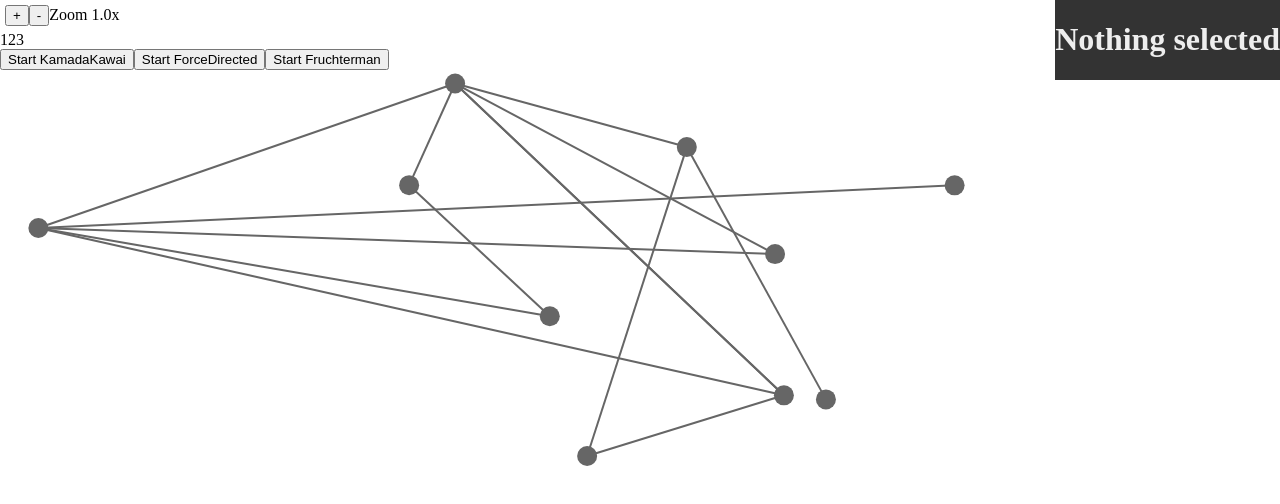
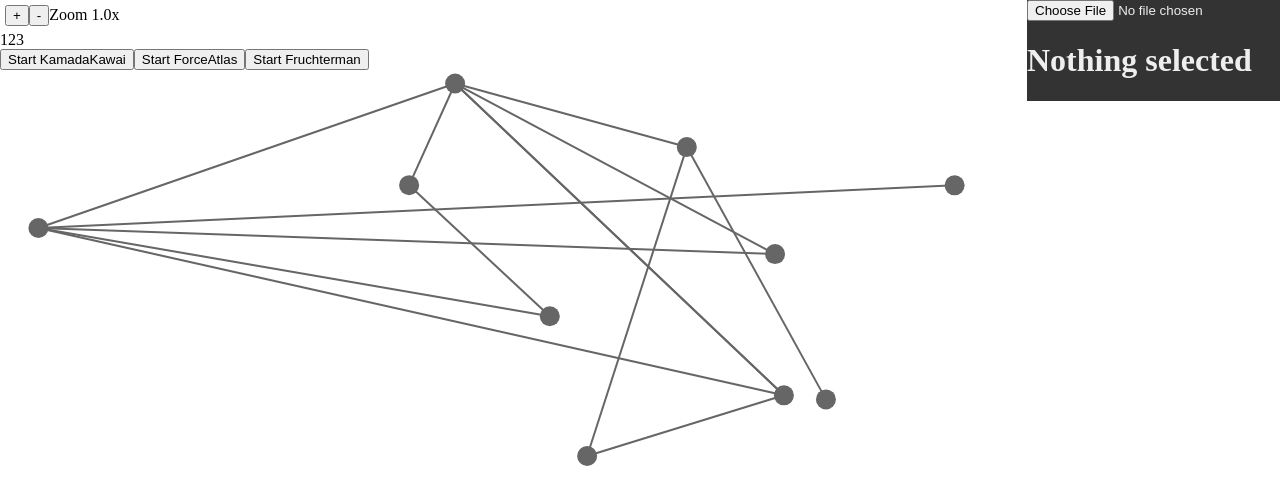
Before and after one commit to emkons/NetVisual, a Preact app: page / in a window 1280 px wide. Shown: the top 504 px of the page. Built offline with nearby package versions, Linux system fonts and the light colour scheme.

Commit message:
Add GraphML parser

```diff
--- a/src/Graphy/classes/Graph.ts
+++ b/src/Graphy/classes/Graph.ts
@@ -4,9 +4,15 @@ import Settings from './Settings'
 import Graphy from '../Graphy'
 import { INodeCamProps } from './Camera'
 import { ILayoutProps } from './ILayoutProps'
+import nanoid from 'nanoid'
+
+export interface ArbitraryData {
+  [key: string]: any
+}
 
 export interface DataObject {
   id: ID
+  data?: ArbitraryData
   color?: string
   x?: number
   y?: number
@@ -64,6 +70,8 @@ export default class Graph extends GraphyComponent {
     if (this.nodesIndex[node.id]) {
       throw `Node with id ${node.id} already exists`
     }
+    if (!node.x) node.x = Math.random() * 500
+    if (!node.y) node.y = Math.random() * 500
 
     this.adjacencyListIn[node.id] = {}
     this.adjacencyListOut[node.id] = {}
@@ -82,19 +90,25 @@ export default class Graph extends GraphyComponent {
       })
     }
     if (graph.edges) {
-      graph.edges
-        .map(edge => {
-          if (typeof edge.source === 'string') {
-            edge.source = this.nodesIndex[edge.source]
-          }
-          if (typeof edge.target === 'string') {
-            edge.target = this.nodesIndex[edge.target]
-          }
-          return edge
-        })
-        .forEach(edge => {
-          this.addEdge(edge)
-        })
+      graph.edges.forEach(edge => {
+        this.addEdge(edge)
+      })
+    }
+  }
+
+  public clear(): void {
+    this.nodesArray.length = 0
+    this.edgesArray.length = 0
+    this._clearObj(this.nodesIndex)
+    this._clearObj(this.edgesIndex)
+    this._clearObj(this.adjacencyListIn)
+    this._clearObj(this.adjacencyListOut)
+    this._clearObj(this.adjacencyListAll)
+  }
+
+  private _clearObj(obj: any): void {
+    for (const prop of Object.keys(obj)) {
+      delete obj[prop]
     }
   }
 
@@ -128,6 +142,15 @@ export default class Graph extends GraphyComponent {
   public addEdge(edge: Edge): Graph {
     if (this.edgesIndex[edge.id]) {
       throw `Edge with id ${edge.id} already exists`
+    }
+    if (typeof edge.source === 'string') {
+      edge.source = this.nodesIndex[edge.source]
+    }
+    if (typeof edge.target === 'string') {
+      edge.target = this.nodesIndex[edge.target]
+    }
+    if (edge.id === undefined) {
+      edge.id = nanoid()
     }
 
     this.edgesArray.push(edge)
--- /dev/null
+++ b/src/Graphy/classes/Parser.ts
@@ -0,0 +1,5 @@
+import Graphy from '../Graphy'
+
+export default abstract class Parser {
+  abstract parse(content: string, graphy: Graphy): void
+}
--- a/src/Graphy/layout/ForceAtlas.ts
+++ b/src/Graphy/layout/ForceAtlas.ts
@@ -145,8 +145,6 @@ export default class ForceAtlas extends Layout implements ILayout {
       }
       layoutProps.f.x *= ratio / this.cooling
       layoutProps.f.y *= ratio / this.cooling
-      console.log('dist', dist)
-      console.log('ratio', ratio)
       this.prevLimit = Math.max(this.prevLimit, dist * ratio)
       node.x += layoutProps.f.x
       node.y += layoutProps.f.y
@@ -154,7 +152,6 @@ export default class ForceAtlas extends Layout implements ILayout {
   }
 
   protected shouldContinue(graph: Graph) {
-    console.log(this.prevLimit)
     return this.prevLimit > this.minMovement
   }
 }
--- /dev/null
+++ b/src/Graphy/parser/GraphMLParser.ts
@@ -0,0 +1,52 @@
+import Parser from '../classes/Parser'
+import { Node, ArbitraryData, Edge } from '../classes/Graph'
+import Graphy from '../Graphy'
+
+export class GraphMLParser extends Parser {
+  protected parser: DOMParser
+  constructor() {
+    super()
+    this.parser = new DOMParser()
+  }
+  parse(content: string, graphy: Graphy): void {
+    const g = graphy.graph
+    const xml: Document = this.parser.parseFromString(content, 'text/xml')
+    const graph = xml.getElementsByTagName('graph')[0]
+    const nodes = graph.getElementsByTagName('node')
+    const edges = graph.getElementsByTagName('edge')
+
+    // Clear existing graph
+    g.clear()
+
+    // Loop over nodes
+    for (const node of nodes) {
+      const attributes = node.getAttributeNames()
+      const data: ArbitraryData = {}
+      attributes.forEach(attr => {
+        data[attr] = node.getAttribute(attr)
+      })
+      const n: Node = {
+        data,
+        id: data.id,
+      }
+      g.addNode(n)
+    }
+
+    // Loop over edges
+    for (const edge of edges) {
+      const attributes = edge.getAttributeNames()
+      const data: ArbitraryData = {}
+      attributes.forEach(attr => {
+        data[attr] = edge.getAttribute(attr)
+      })
+      const e: Edge = {
+        data,
+        source: data.source,
+        target: data.target,
+        id: data.id,
+      }
+      g.addEdge(e)
+    }
+    graphy.events.dispatch('render', null)
+  }
+}
--- a/src/components/Canvas/index.tsx
+++ b/src/components/Canvas/index.tsx
@@ -49,6 +49,7 @@ class Canvas extends Component<CanvasProps, CanvasState> {
         edgeCount += 1
       }
     }
+    graphy.graph.clear()
     graphy.graph.parseGraph(g)
     graphy.renderer = new CanvasRenderer(graphy, { container: this.container }, graphy.graph)
     graphy.events.dispatch('render', null)
--- a/src/components/Controls/DataObjectInfo/index.tsx
+++ b/src/components/Controls/DataObjectInfo/index.tsx
@@ -1,5 +1,6 @@
 import { h, Component } from 'preact'
 import { DataObject } from '../../../Graphy/classes/Graph'
+import Importer from '../Importer'
 import * as style from './style.scss'
 
 import { graphy } from '../../../Graphy/Instance'
@@ -33,7 +34,12 @@ export default class DataObjectInfo extends Component<DataObjectInfoProps, DataO
       )
     }
 
-    return <div class={style.container}>{nodeContent}</div>
+    return (
+      <div class={style.container}>
+        <Importer />
+        {nodeContent}
+      </div>
+    )
   }
 
   componentDidMount() {
--- /dev/null
+++ b/src/components/Controls/Importer/index.tsx
@@ -0,0 +1,22 @@
+import { h, Component } from 'preact'
+import { GraphMLParser } from '../../../Graphy/parser/GraphMLParser'
+import { graphy } from '../../../Graphy/Instance'
+
+export default class Importer extends Component {
+  render() {
+    return <input type="file" onChange={this.upload} />
+  }
+
+  upload(e: Event) {
+    console.log(e)
+    const input = e.target as HTMLInputElement
+    if (input.files && input.files.length > 0) {
+      const reader = new FileReader()
+      const parser = new GraphMLParser()
+      reader.onload = (e: Event) => {
+        parser.parse((e.target as any).result, graphy)
+      }
+      reader.readAsText(input.files[0])
+    }
+  }
+}
--- a/src/components/Controls/StatusBar/index.tsx
+++ b/src/components/Controls/StatusBar/index.tsx
@@ -26,7 +26,7 @@ export default class StatusBar extends Component<Props, State> {
   async startForceDirected() {
     const fD = await import(
       /* webpackChunkName: 'layout' */
-      '../../../Graphy/layout/ForceDirected'
+      '../../../Graphy/layout/ForceAtlas'
     )
     const fa = new fD.default()
     fa.subscribe('iteration', graph => {
@@ -53,7 +53,7 @@ export default class StatusBar extends Component<Props, State> {
         <Expander>
           <div class={style.nodeCount}>123</div>
           <button onClick={this.startForceAtlas}>Start KamadaKawai</button>
-          <button onClick={this.startForceDirected}>Start ForceDirected</button>
+          <button onClick={this.startForceDirected}>Start ForceAtlas</button>
           <button onClick={this.startFruchterman}>Start Fruchterman</button>
         </Expander>
       </div>
```
Also changed, not shown: 1 other file (tests, documents, lock files or other folders).
